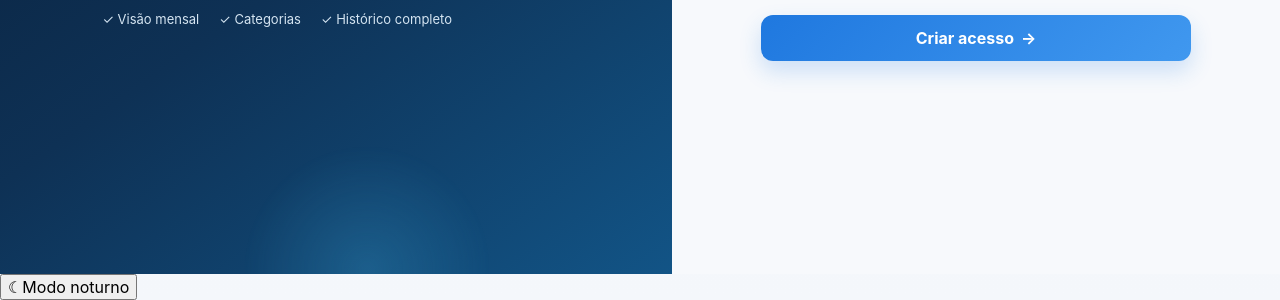
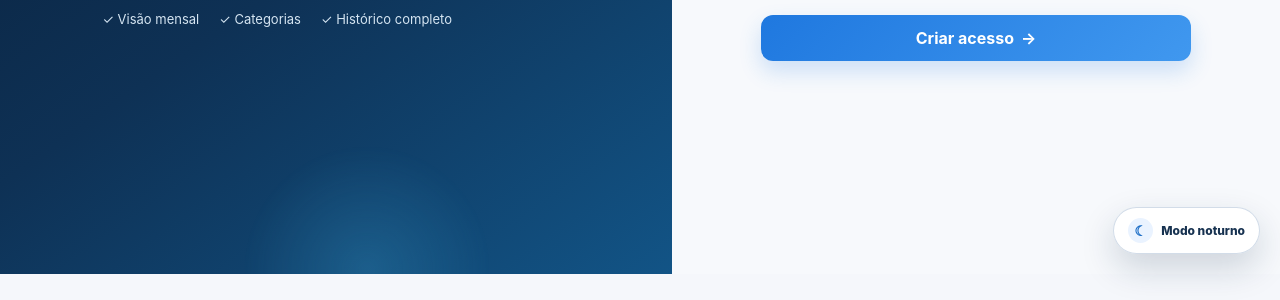
Before and after one commit to lukazfivee/financeiro-eduardo, an Electron app: page public/index.html in a window 1280 px wide. Shown: the part 526-826 px from the top of the page. After the commit the page ends 800 px from the top, so only its background shows below. Drawn offline with Linux system fonts and the light colour scheme; no server answers.

Commit message:
feat: load dark theme stylesheet

```diff
--- a/public/index.html
+++ b/public/index.html
@@ -7,6 +7,7 @@
   <title>Financeiro Eduardo</title>
   <link rel="manifest" href="/manifest.webmanifest" />
   <link rel="stylesheet" href="/style.css" />
+  <link rel="stylesheet" href="/theme-dark.css" />
   <script src="/theme.js"></script>
 </head>
 <body>
```
